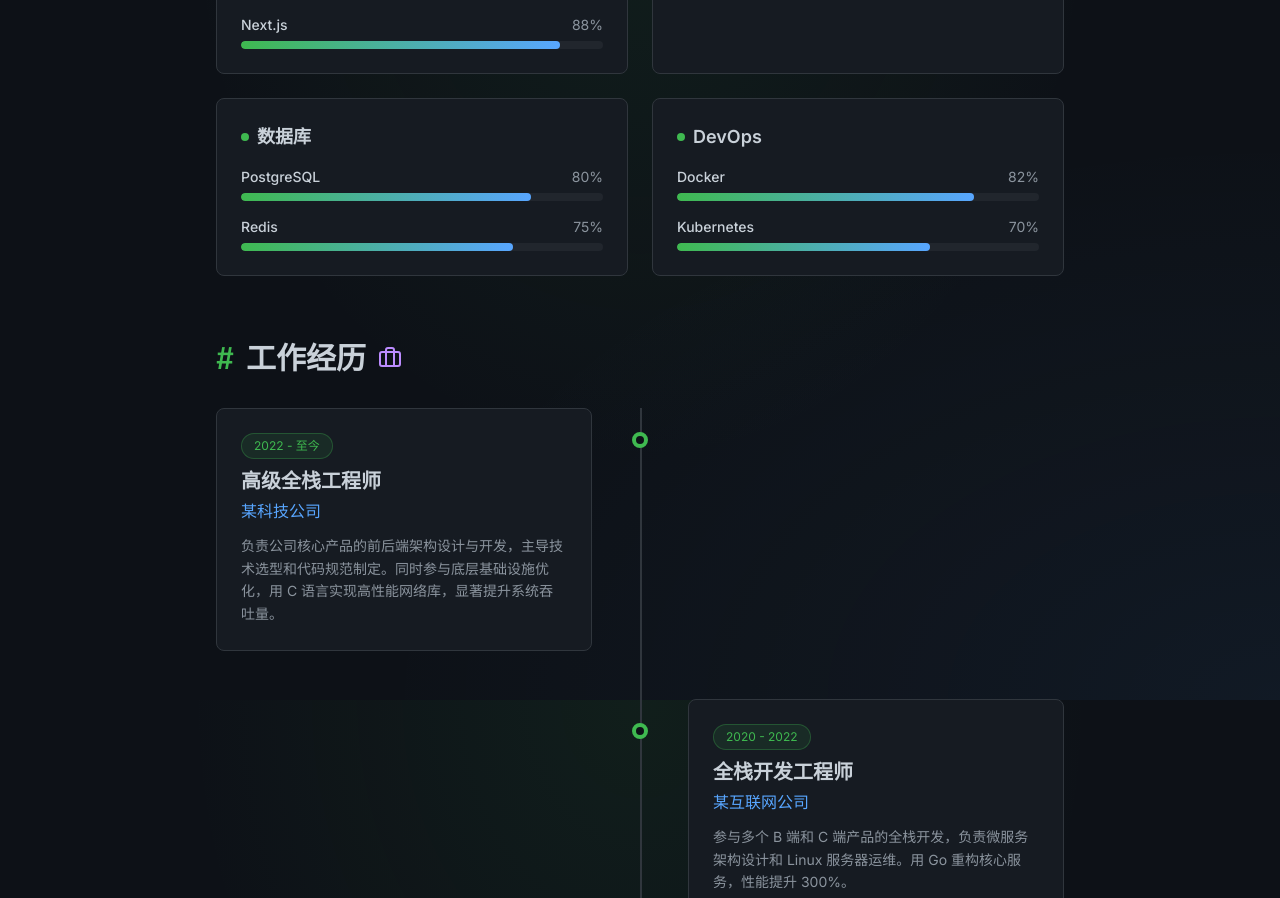
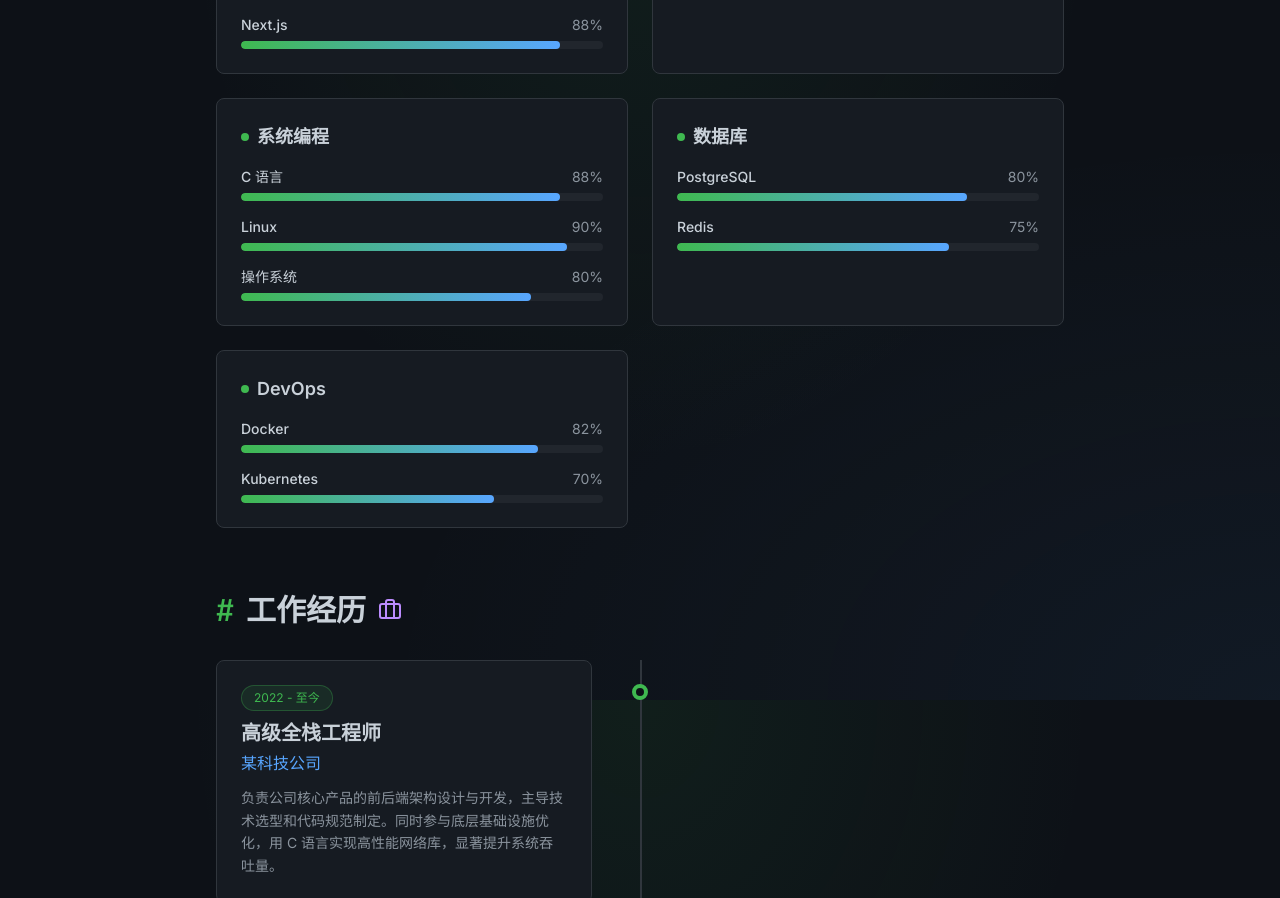
Before and after one commit to mirrorste/myweb, a React (Vite) app: page /about in a window 1280 px wide. Shown: the part 900-1798 px from the top of the page. Built offline with nearby package versions, Linux system fonts and the light colour scheme.

Commit message:
feat: 搭建GitHub个人博客页面
Co-authored-by: traeagent <traeagent@users.noreply.github.com>

```diff
--- a/src/pages/AboutPage.tsx
+++ b/src/pages/AboutPage.tsx
@@ -12,7 +12,7 @@ import {
 } from "lucide-react";
 import { profile } from "@/data/profile";
 
-const skillCategories = ["前端", "后端", "数据库", "DevOps"];
+const skillCategories = ["前端", "后端", "系统编程", "数据库", "DevOps"];
 
 export default function AboutPage() {
   return (
```
